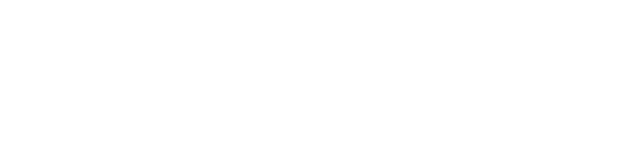
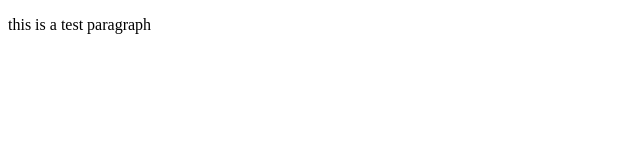
Before and after one commit to haidersdesk/test, a plain HTML site: page index.html in a window 1280 px wide. Shown: the whole page, without its empty margins (0-640 px from the left). Drawn offline with Linux system fonts and the light colour scheme.

Commit message:
paragraph added

```diff
--- a/index.html
+++ b/index.html
@@ -4,5 +4,7 @@
         <utf-8meta></utf-8meta>
         <title>hello</title>
     </head>
-
+     <body>
+         <p>this is a test paragraph</p>
+     </body>
 </html>
```
